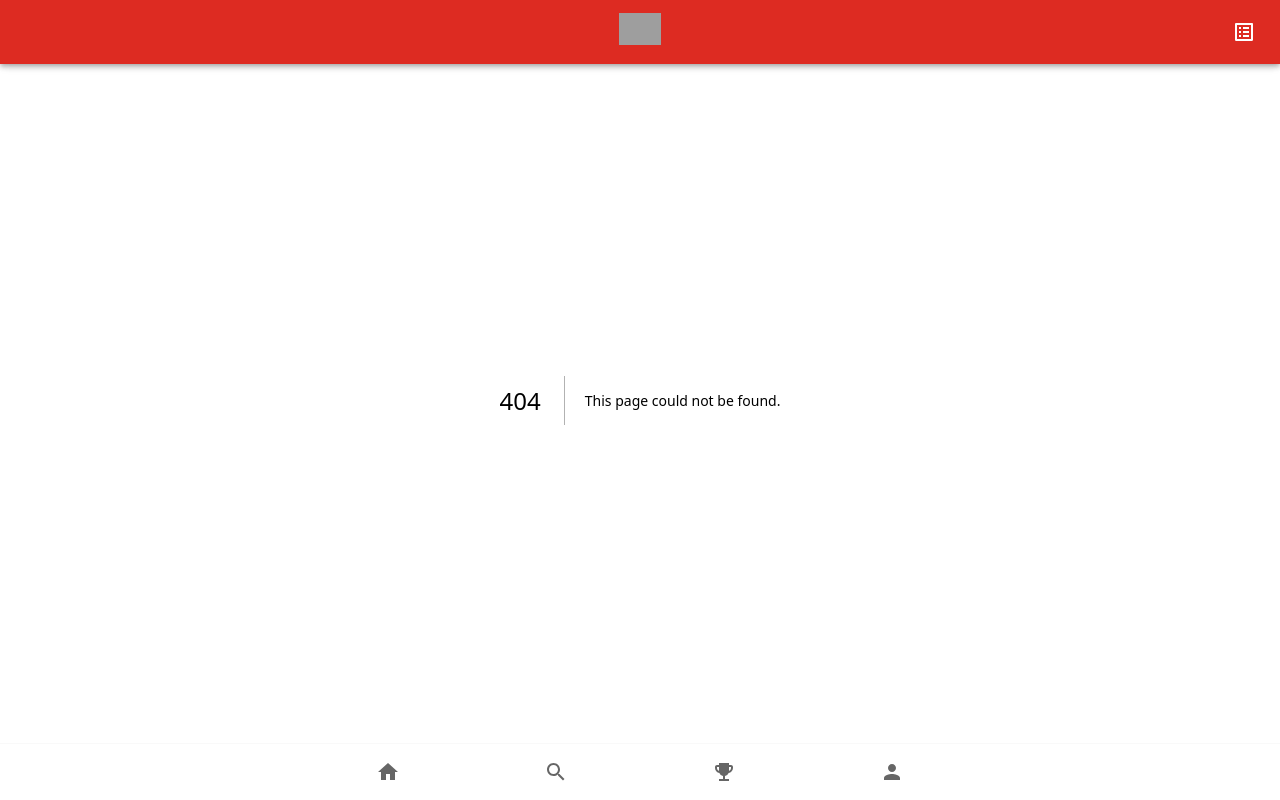
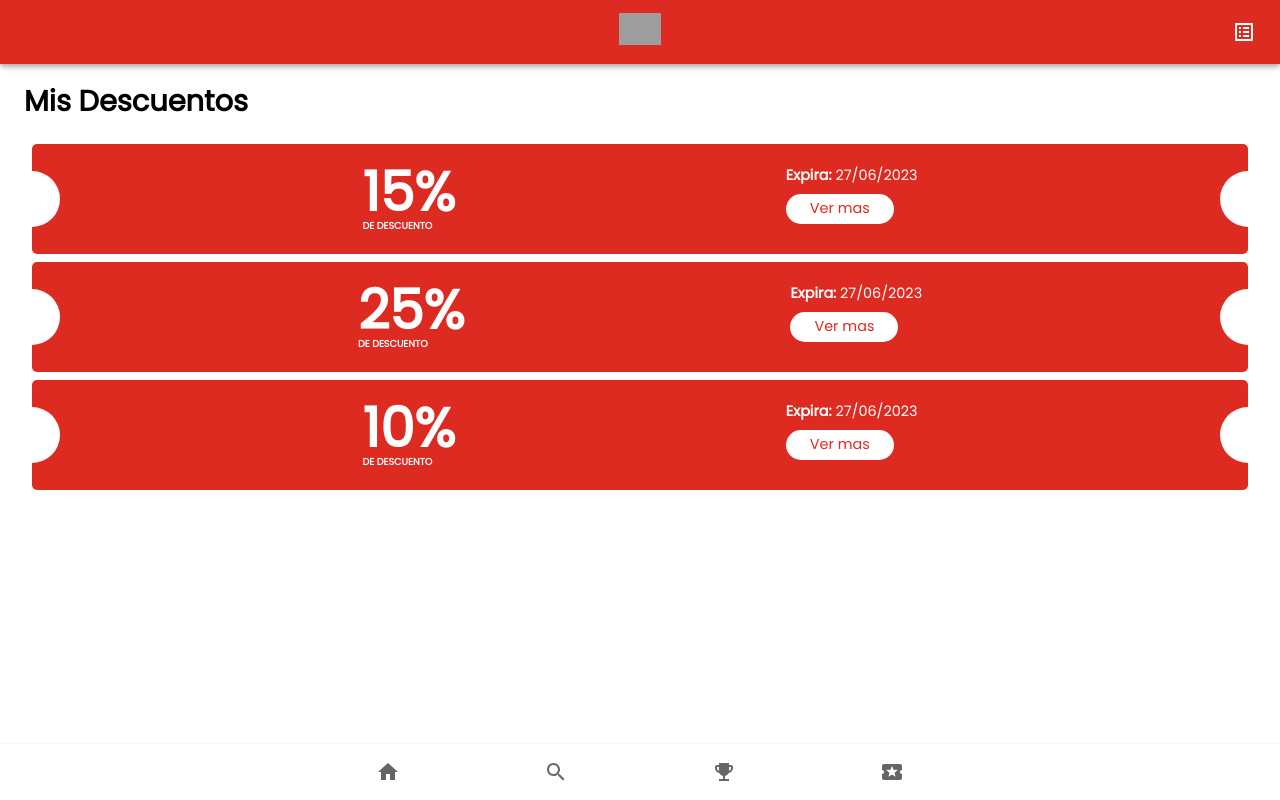
Before and after one commit to JorgeLoredo-1852/HEB, a Next.js app: page /discount in a window 1280 px wide. Before the commit this address had no page. Built offline with nearby package versions, Linux system fonts and the light colour scheme; grey boxes are pictures that could not be loaded.

Commit message:
Added discount view

```diff
--- /dev/null
+++ b/src/components/discountEmpty/DiscountEmpty.jsx
@@ -0,0 +1,31 @@
+import BigButton from "@/atoms/buttonBig/buttonBig";
+import { List } from "@mui/material";
+import Image from "next/image";
+
+const DiscountEmpty = () => {
+    const onClick = () => {
+        router.push("/prizes");
+      };
+    return (
+        <div style={{height:"100vh", position:"relative", width:"100vw"}}>
+            <div style={{paddingTop:"5rem", fontWeight:"900", fontSize:"1.8rem", paddingLeft:"1.5rem"}}>Mis Descuentos</div>
+            <div style={{position:"absolute", top:"50%", left:"50%", width:"100%", transform:"Translate(-50%, -60%)"}}>
+        <div style = {{textAlign: "center", paddingTop: "5rem"}} >
+        <Image width={274} height={244} src={'/images/emp.png'} alt="emptyList" />
+      </div>
+      <div style = {{textAlign: "center", marginLeft: "10%", marginRight: "10%"}}>
+      ¡Ups! No tienes cupones en tu lista. Juega para desbloquear descuentos.
+      </div>
+      <div style={{marginTop: "20px"}}>
+      <BigButton
+        color="main"
+        callback={onClick}
+        text="Desbloquear Descuentos"
+        sx={{ marginBottom: "10px" }}
+      ></BigButton>
+      </div></div>
+      </div>
+    )
+}
+
+export default DiscountEmpty;
--- /dev/null
+++ b/src/components/discountList/DiscountList.jsx
@@ -0,0 +1,44 @@
+import BigButton from "@/atoms/buttonBig/buttonBig";
+import { List } from "@mui/material";
+import Image from "next/image";
+
+const DiscountList = ({info}) => {
+    const onClick = () => {
+        router.push("/discount");
+      };
+    return (
+        <div style={{position:"relative", width:"100vw"}}>
+            <div style={{paddingTop:"5rem", fontWeight:"900", fontSize:"1.8rem", paddingLeft:"1.5rem", paddingBottom:"0.8rem"}}>Mis Descuentos</div>
+            {
+                info.map((dis) => (
+                    <DiscountCard details = {dis}/>
+                ))
+            }
+      </div>
+    )
+}
+
+const DiscountCard = ({details}) => {
+    const onClick = () => {
+
+    }
+    return (
+    <>
+        <div style={{backgroundColor:"#DD2B22", display:"flex", justifyContent:"space-evenly", padding:"1.3rem 1rem", position:"relative", margin:"0.5rem 2rem", borderRadius:"5px"}}>
+            <div style={{position:"absolute", width:"3.5rem", height:"3.5rem", backgroundColor:"white", borderRadius:"100px", left:0, top:"50%", transform:"Translate(-50%, -50%)"}}></div>
+            <div style={{position:"absolute", width:"3.5rem", height:"3.5rem", backgroundColor:"white", borderRadius:"100px", right:0, top:"50%", transform:"Translate(50%, -50%)"}}></div>
+            <div style={{marginRight:"1rem"}}>
+                <div style={{color:"white", fontSize:"3.4rem", lineHeight:"1", fontWeight:"900"}}>{details.discount}</div>
+                <div style={{color:"white", fontSize:"0.6rem", fontWeight:"900"}}>DE DESCUENTO</div>
+            </div>
+            <div style={{}}>
+                <div style={{fontSize:"0.9rem", color:"white"}}><span style={{fontWeight:"800"}}>Expira: </span>{details.expires}</div>
+                <div onClick={onClick} style={{cursor:"pointer", marginTop:"0.5rem", color:"#DD2B22", backgroundColor:"white", fontSize:"0.9rem", padding:"0.3rem 1.5rem", width:"fit-content", borderRadius:"100px"}}>
+                    Ver mas
+                </div>
+            </div>
+        </div>
+    </>)
+}
+
+export default DiscountList;
--- a/src/components/navbar/tabs.js
+++ b/src/components/navbar/tabs.js
@@ -2,6 +2,7 @@ import HomeIcon from '@mui/icons-material/Home';
 import SearchIcon from '@mui/icons-material/Search';
 import EmojiEventsIcon from '@mui/icons-material/EmojiEvents';
 import PersonIcon from '@mui/icons-material/Person';
+import LocalActivityIcon from '@mui/icons-material/LocalActivity';
 
 export const tabs = [
     {
@@ -23,9 +24,9 @@ export const tabs = [
         link: "/prizes"
     },
     {
-        label: "Perfil",
-        value: "profile",
-        icon: <PersonIcon/>,
-        link: "/profile"
+        label: "Descuento",
+        value: "discount",
+        icon: <LocalActivityIcon/>,
+        link: "/discount"
     }
 ]
--- /dev/null
+++ b/src/pages/discount/index.jsx
@@ -0,0 +1,27 @@
+import { useState } from "react";
+import { useEffect } from "react";
+import DiscountEmpty from "@/components/discountEmpty/DiscountEmpty";
+import DiscountList from "@/components/discountList/DiscountList";
+
+const arr = [{
+    discount: "15%",
+    expires: "27/06/2023"
+},
+{
+    discount: "25%",
+    expires: "27/06/2023"
+},
+{
+    discount: "10%",
+    expires: "27/06/2023"
+}]
+
+const Profile = () => {
+  const [isEmptyList, setEmptyList] = useState(false)
+
+  return (<>
+    {isEmptyList ? <DiscountEmpty/> : <DiscountList info = {arr} />}
+  </>)
+};
+
+export default Profile;
```
Also changed, not shown: src/pages/profile/index.jsx (deleted, +0 -22 lines), public/images/emp.png (added).
